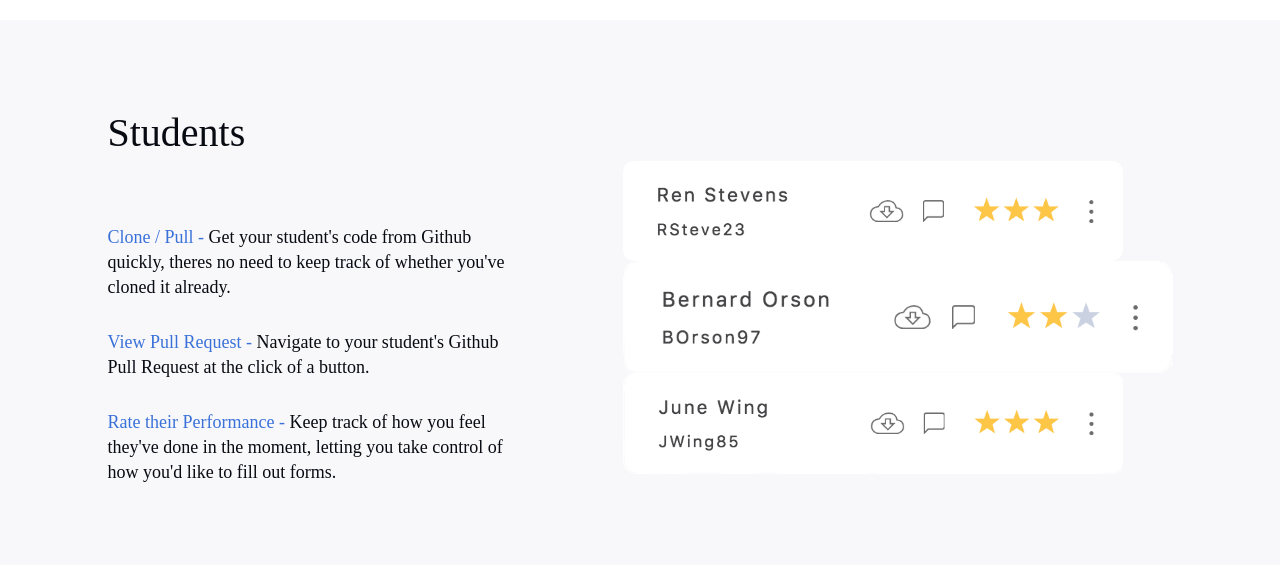
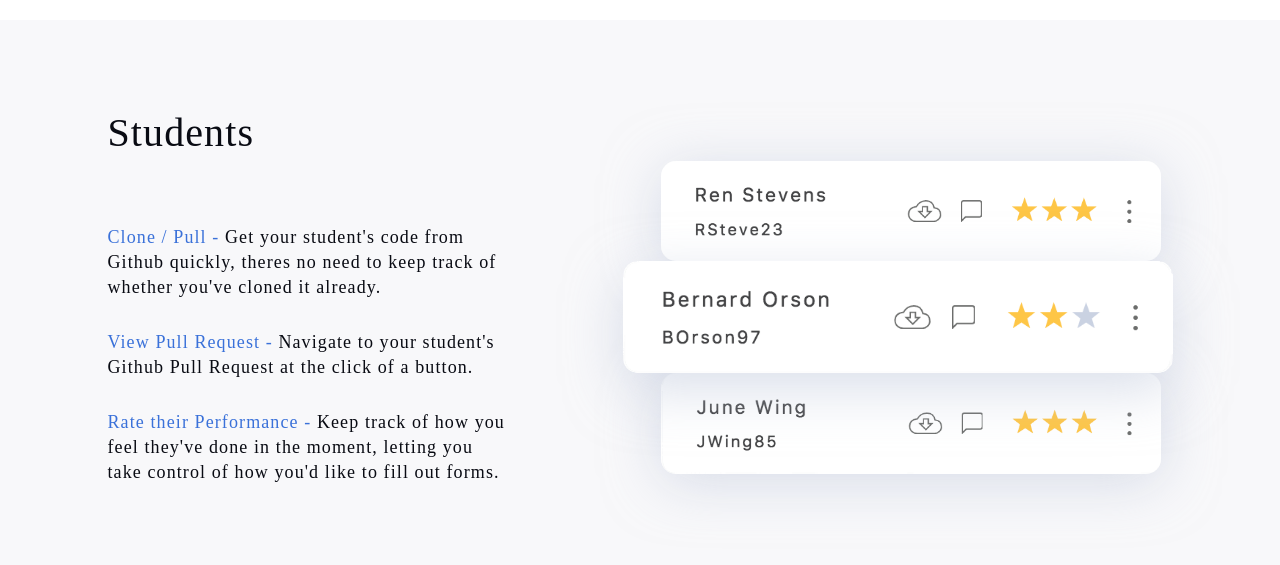
Before and after one commit to myxozoa/LPM, a website built with webpack: page src/index.html in a window 1280 px wide. Shown: the part 980-1545 px from the top of the page. Built offline with nearby package versions, Linux system fonts and the light colour scheme; a web font is replaced by a local one.

Commit message:
Positioning and styling the student images

```diff
--- a/src/index.html
+++ b/src/index.html
@@ -30,9 +30,9 @@
         <p><span>Rate their Performance - </span>Keep track of how you feel they've done in the moment, letting you take control of how you'd like to fill out forms.</p>
       </div>
       <div class="students-images">
-        <img src=${require('./assets/student_1.png')} width="500px" alt="img">
-        <img src=${require('./assets/student_2.png')} width="550px" alt="img">
-        <img src=${require('./assets/student_3.png')} width="500px" alt="img">
+        <img src=${require('./assets/student_1.png')} class="student" width="500px" alt="img">
+        <img src=${require('./assets/student_2.png')} class="selected-student" width="550px" alt="img">
+        <img src=${require('./assets/student_3.png')} class="student" width="500px" alt="img">
       </div>
   </section>
   <section class="stats">
--- a/src/styles/index.scss
+++ b/src/styles/index.scss
@@ -5,6 +5,7 @@ $background-color: #F8F8FA;
 html, body {
   height: 100%;
   line-height: 25px;
+  letter-spacing: 1.1px;
 }
 
 body {
--- a/src/styles/layout.scss
+++ b/src/styles/layout.scss
@@ -39,3 +39,25 @@
   flex-direction: column;
   justify-content: center;
 }
+
+.students-images {
+  position: relative;
+  align-items: flex-end;
+}
+
+.student {
+  border-radius: 15px;
+  margin-right: 12px;
+  -webkit-box-shadow: 0px 8px 55px 0px rgba(189,198,217,0.56);
+  -moz-box-shadow: 0px 8px 55px 0px rgba(189,198,217,0.56);
+  box-shadow: 0px 8px 55px 0px rgba(189,198,217,0.56);
+}
+
+.selected-student {
+  z-index: 10;
+  border-radius: 15px;
+  position: relative;
+  -webkit-box-shadow: 0px 17px 55px 0px rgba(189,198,217,0.56);
+  -moz-box-shadow: 0px 17px 55px 0px rgba(189,198,217,0.56);
+  box-shadow: 0px 17px 55px 0px rgba(189,198,217,0.56);
+}
```
